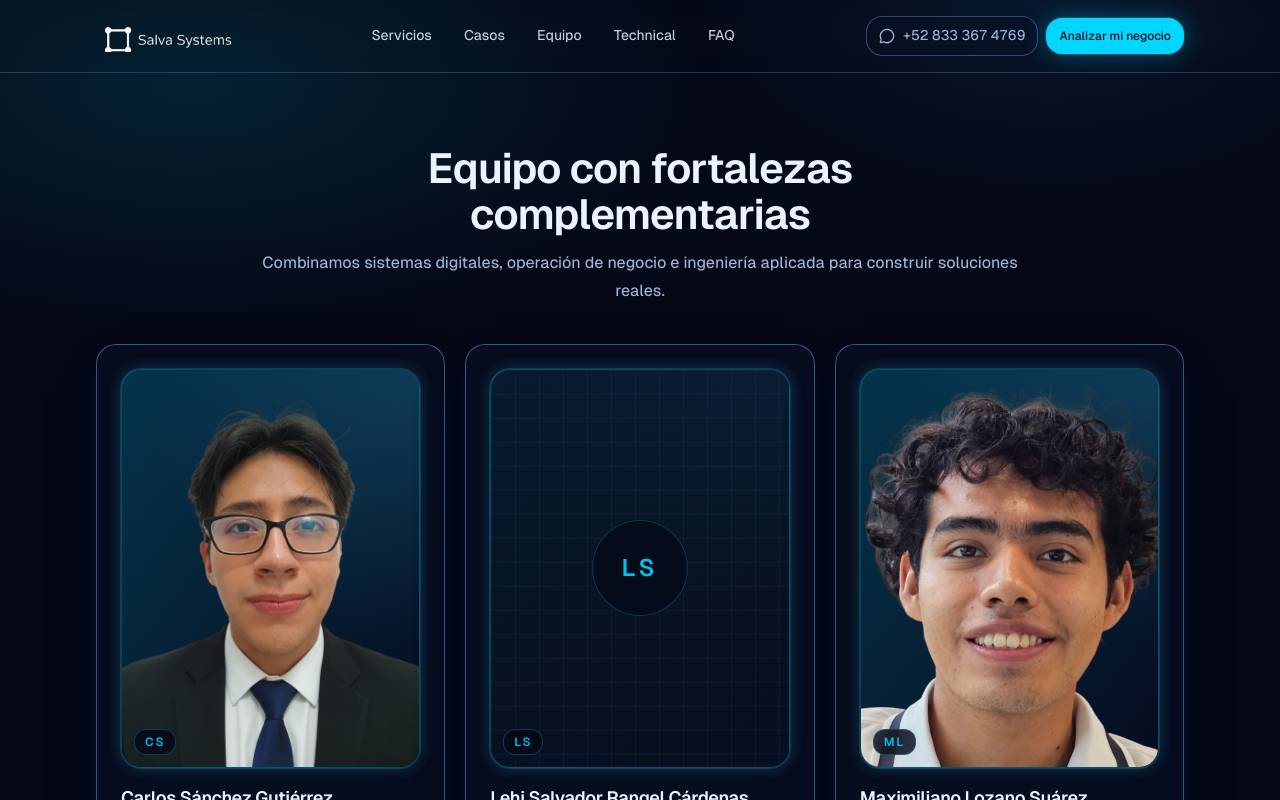
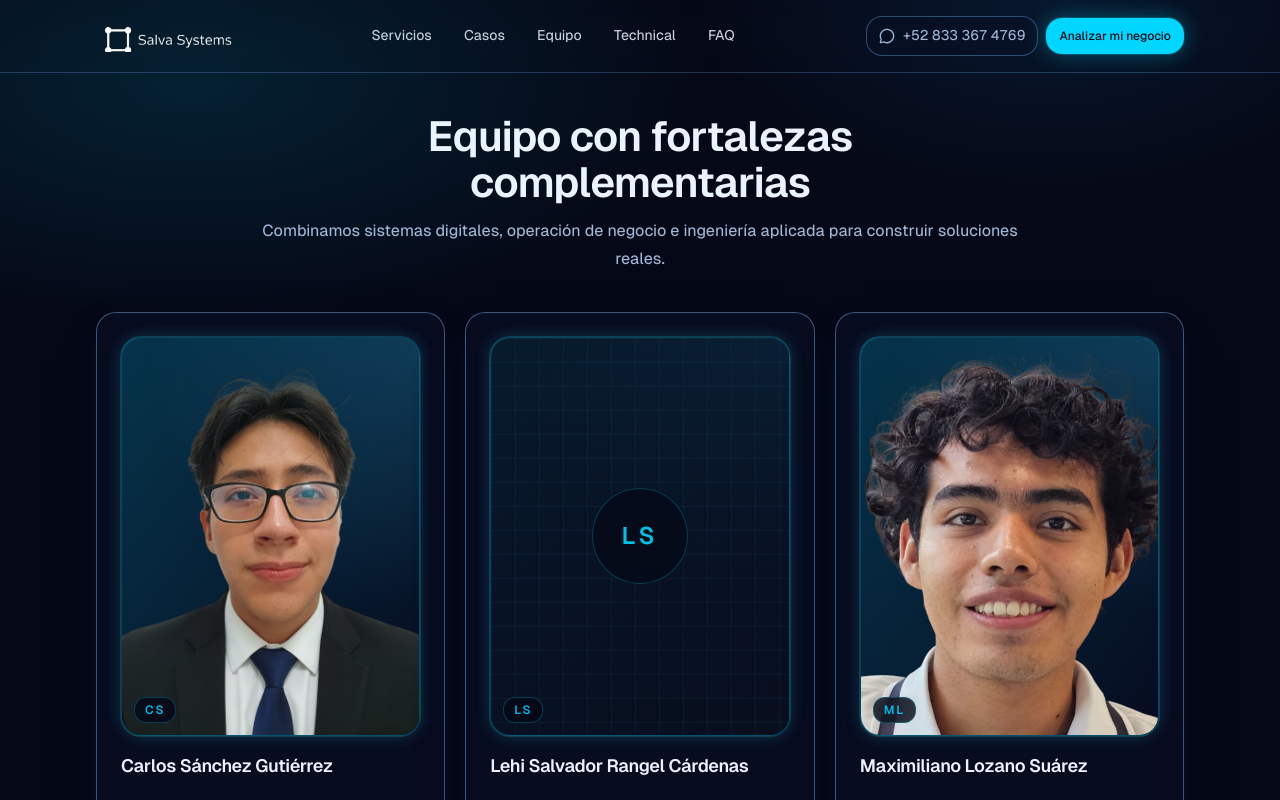
Before and after one commit to salva-systems/salva-systems-web, a Next.js app: page /team in a window 1280 px wide. Shown: the top 800 px of the page. Built offline with nearby package versions, Linux system fonts and the light colour scheme.

Commit message:
Ajusta spacing inicial y aísla problema visual en paginas marketing

```diff
--- a/components/sections/cases-section.tsx
+++ b/components/sections/cases-section.tsx
@@ -227,7 +227,7 @@ function CaseCard({ item, index }: { item: CaseStudyItem; index: number }) {
 export function CasePreviewSection() {
   return (
     <section>
-      <Container className="space-y-10 py-16 lg:py-18">
+      <Container className="space-y-10 pt-8 pb-16 lg:pt-10 lg:pb-18">
         <SectionHeading
           title="Casos de estudio"
           description="Trabajo en contexto corporativo y académico, documentado con enfoque operativo: problema real, sistema implementado, rol definido y resultados verificables."
--- a/components/sections/team-section.tsx
+++ b/components/sections/team-section.tsx
@@ -38,7 +38,7 @@ export function TeamSection() {
 
   return (
     <section>
-      <Container className="space-y-10 py-16 lg:py-18">
+      <Container className="space-y-10 pt-8 pb-16 lg:pt-10 lg:pb-18">
         <SectionHeading title={team.headline} description={team.intro} />
 
         <div className="grid gap-5 md:grid-cols-3">
```
